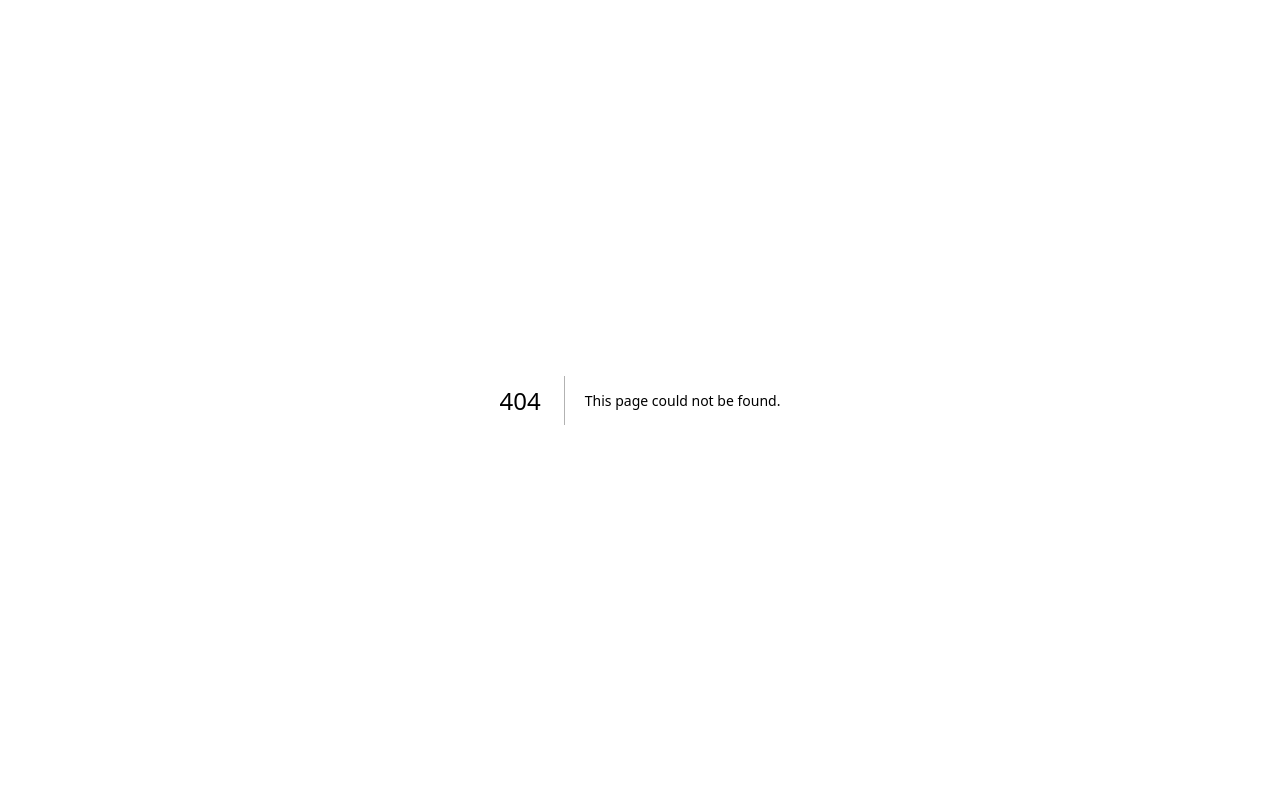
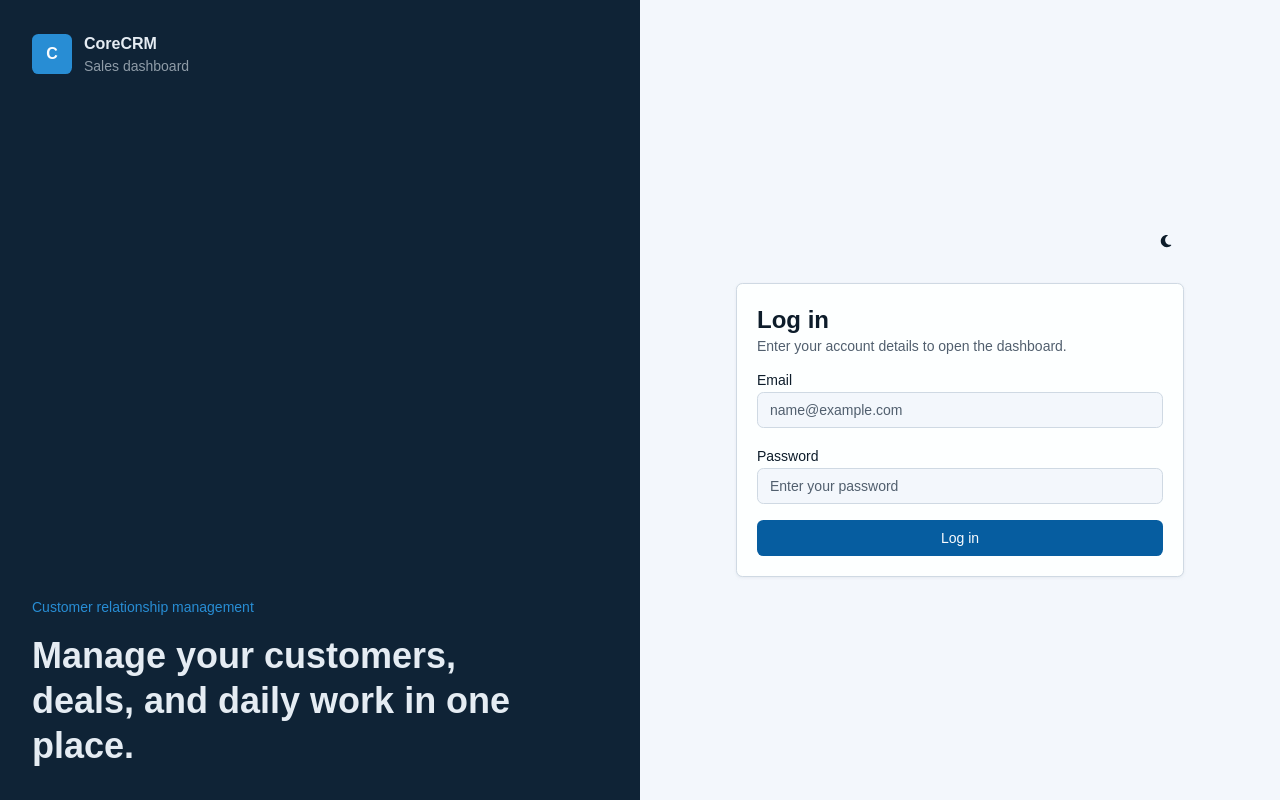
Before and after one commit to Alilool/CRM-System, a Next.js app: page /login in a window 1280 px wide. Before the commit this address had no page. Built offline with nearby package versions, Linux system fonts and the light colour scheme.

Commit message:
feat: implement login page and form, add theme toggle component, and update styles

```diff
--- /dev/null
+++ b/app/(auth)/login/page.tsx
@@ -0,0 +1,60 @@
+import { ThemeToggle } from "@/components/layout/theme-toggle";
+import {
+  Card,
+  CardContent,
+  CardDescription,
+  CardHeader,
+  CardTitle,
+} from "@/components/ui/card";
+import { LoginForm } from "@/components/auth/login-form";
+
+export default function LoginPage() {
+  return (
+    <main className="min-h-screen bg-background">
+      <div className="flex min-h-screen">
+        <section className="hidden flex-1 bg-sidebar p-8 text-sidebar-foreground lg:flex lg:flex-col lg:justify-between">
+          <div className="flex items-center gap-3">
+            <div className="flex h-10 w-10 items-center justify-center rounded-md bg-sidebar-primary font-semibold text-sidebar-primary-foreground">
+              C
+            </div>
+            <div>
+              <p className="font-semibold">CoreCRM</p>
+              <p className="text-sm text-sidebar-foreground/60">
+                Sales dashboard
+              </p>
+            </div>
+          </div>
+
+          <div className="max-w-lg">
+            <p className="mb-4 text-sm font-medium text-sidebar-primary">
+              Customer relationship management
+            </p>
+            <h1 className="text-4xl font-semibold leading-tight">
+              Manage your customers, deals, and daily work in one place.
+            </h1>
+          </div>
+        </section>
+
+        <section className="flex flex-1 items-center justify-center p-4 sm:p-8">
+          <div className="w-full max-w-md">
+            <div className="mb-6 flex justify-end">
+              <ThemeToggle />
+            </div>
+
+            <Card>
+              <CardHeader>
+                <CardTitle className="text-2xl">Log in</CardTitle>
+                <CardDescription>
+                  Enter your account details to open the dashboard.
+                </CardDescription>
+              </CardHeader>
+              <CardContent>
+                <LoginForm />
+              </CardContent>
+            </Card>
+          </div>
+        </section>
+      </div>
+    </main>
+  );
+}
--- a/app/globals.css
+++ b/app/globals.css
@@ -63,7 +63,7 @@
   --muted-foreground: oklch(0.48 0.03 250);
   --accent: oklch(0.91 0.04 250);
   --accent-foreground: oklch(0.28 0.055 250);
-  --destructive: oklch(0.4 0.04 250);
+  --destructive: oklch(0.64 0.2 25);
   --border: oklch(0.88 0.018 248);
   --input: oklch(0.88 0.018 248);
   --ring: oklch(0.58 0.11 250);
@@ -84,37 +84,37 @@
 }
 
 .dark {
-  --background: oklch(0.145 0 0);
-  --foreground: oklch(0.985 0 0);
-  --card: oklch(0.205 0 0);
-  --card-foreground: oklch(0.985 0 0);
-  --popover: oklch(0.205 0 0);
-  --popover-foreground: oklch(0.985 0 0);
-  --primary: oklch(0.922 0 0);
-  --primary-foreground: oklch(0.205 0 0);
-  --secondary: oklch(0.269 0 0);
-  --secondary-foreground: oklch(0.985 0 0);
-  --muted: oklch(0.269 0 0);
-  --muted-foreground: oklch(0.708 0 0);
-  --accent: oklch(0.269 0 0);
-  --accent-foreground: oklch(0.985 0 0);
-  --destructive: oklch(0.704 0.191 22.216);
-  --border: oklch(1 0 0 / 10%);
-  --input: oklch(1 0 0 / 15%);
-  --ring: oklch(0.556 0 0);
-  --chart-1: oklch(0.87 0 0);
-  --chart-2: oklch(0.556 0 0);
-  --chart-3: oklch(0.439 0 0);
-  --chart-4: oklch(0.371 0 0);
-  --chart-5: oklch(0.269 0 0);
-  --sidebar: oklch(0.205 0 0);
-  --sidebar-foreground: oklch(0.985 0 0);
-  --sidebar-primary: oklch(0.488 0.243 264.376);
-  --sidebar-primary-foreground: oklch(0.985 0 0);
-  --sidebar-accent: oklch(0.269 0 0);
-  --sidebar-accent-foreground: oklch(0.985 0 0);
-  --sidebar-border: oklch(1 0 0 / 10%);
-  --sidebar-ring: oklch(0.556 0 0);
+  --background: oklch(0.18 0.035 250);
+  --foreground: oklch(0.95 0.012 248);
+  --card: oklch(0.23 0.035 250);
+  --card-foreground: oklch(0.95 0.012 248);
+  --popover: oklch(0.23 0.035 250);
+  --popover-foreground: oklch(0.95 0.012 248);
+  --primary: oklch(0.66 0.13 245);
+  --primary-foreground: oklch(0.15 0.03 250);
+  --secondary: oklch(0.3 0.035 250);
+  --secondary-foreground: oklch(0.94 0.012 248);
+  --muted: oklch(0.29 0.03 250);
+  --muted-foreground: oklch(0.72 0.02 248);
+  --accent: oklch(0.34 0.045 250);
+  --accent-foreground: oklch(0.96 0.012 248);
+  --destructive: oklch(0.64 0.2 25);
+  --border: oklch(0.36 0.03 250);
+  --input: oklch(0.36 0.03 250);
+  --ring: oklch(0.66 0.13 245);
+  --chart-1: oklch(0.66 0.13 245);
+  --chart-2: oklch(0.68 0.08 215);
+  --chart-3: oklch(0.65 0.07 170);
+  --chart-4: oklch(0.72 0.08 260);
+  --chart-5: oklch(0.58 0.06 250);
+  --sidebar: oklch(0.14 0.03 250);
+  --sidebar-foreground: oklch(0.94 0.012 248);
+  --sidebar-primary: oklch(0.66 0.13 245);
+  --sidebar-primary-foreground: oklch(0.15 0.03 250);
+  --sidebar-accent: oklch(0.24 0.04 250);
+  --sidebar-accent-foreground: oklch(0.96 0.012 248);
+  --sidebar-border: oklch(0.29 0.03 250);
+  --sidebar-ring: oklch(0.66 0.13 245);
 }
 
 @layer base {
--- a/app/layout.tsx
+++ b/app/layout.tsx
@@ -10,8 +10,21 @@ export default function RootLayout({
   children,
 }: Readonly<{ children: React.ReactNode }>) {
   return (
-    <html lang="en" className="h-full antialiased">
-      <body className="flex min-h-full flex-col">{children}</body>
+    <html lang="en" className="h-full antialiased" suppressHydrationWarning>
+      <body className="flex min-h-full flex-col">
+        <script
+          dangerouslySetInnerHTML={{
+            __html: `
+              const theme = localStorage.getItem("theme");
+              const prefersDark = window.matchMedia("(prefers-color-scheme: dark)").matches;
+              if (theme === "dark" || (!theme && prefersDark)) {
+                document.documentElement.classList.add("dark");
+              }
+            `,
+          }}
+        />
+        {children}
+      </body>
     </html>
   );
 }
--- a/app/page.tsx
+++ b/app/page.tsx
@@ -1,5 +1,5 @@
 import { redirect } from "next/navigation"
 
 export default function HomePage() {
-  redirect("/dashboard")
+  redirect("/login")
 }
--- /dev/null
+++ b/components/auth/login-form.tsx
@@ -0,0 +1,91 @@
+"use client";
+
+import { useState } from "react";
+import { useRouter } from "next/navigation";
+
+import { Button } from "@/components/ui/button";
+import { Input } from "@/components/ui/input";
+
+type FormErrors = {
+  email?: string;
+  password?: string;
+};
+
+function LoginForm() {
+  const router = useRouter();
+  const [email, setEmail] = useState("");
+  const [password, setPassword] = useState("");
+  const [errors, setErrors] = useState<FormErrors>({});
+
+  function validateForm() {
+    const nextErrors: FormErrors = {};
+
+    if (!email) {
+      nextErrors.email = "Email is required.";
+    } else if (!email.includes("@")) {
+      nextErrors.email = "Enter a valid email address.";
+    }
+
+    if (!password) {
+      nextErrors.password = "Password is required.";
+    } else if (password.length < 6) {
+      nextErrors.password = "Password must be at least 6 characters.";
+    }
+
+    setErrors(nextErrors);
+
+    return Object.keys(nextErrors).length === 0;
+  }
+
+  function handleSubmit(event: React.FormEvent<HTMLFormElement>) {
+    event.preventDefault();
+
+    const isValid = validateForm();
+
+    if (isValid) {
+      router.push("/dashboard");
+    }
+  }
+
+  return (
+    <form className="space-y-4" onSubmit={handleSubmit}>
+      <div className="space-y-2">
+        <label htmlFor="email" className="text-sm font-medium">
+          Email
+        </label>
+        <Input
+          id="email"
+          type="input"
+          placeholder="name@example.com"
+          value={email}
+          onChange={(event) => setEmail(event.target.value)}
+        />
+        {errors.email && (
+          <p className="text-sm text-destructive">{errors.email}</p>
+        )}
+      </div>
+
+      <div className="space-y-2">
+        <label htmlFor="password" className="text-sm font-medium">
+          Password
+        </label>
+        <Input
+          id="password"
+          type="password"
+          placeholder="Enter your password"
+          value={password}
+          onChange={(event) => setPassword(event.target.value)}
+        />
+        {errors.password && (
+          <p className="text-sm text-destructive">{errors.password}</p>
+        )}
+      </div>
+
+      <Button type="submit" className="w-full">
+        Log in
+      </Button>
+    </form>
+  );
+}
+
+export { LoginForm };
--- a/components/layout/navbar.tsx
+++ b/components/layout/navbar.tsx
@@ -2,6 +2,7 @@ import Link from "next/link";
 import { FaBell, FaMagnifyingGlass } from "react-icons/fa6";
 
 import { navItems } from "@/components/layout/sidebar";
+import { ThemeToggle } from "@/components/layout/theme-toggle";
 import { Button } from "@/components/ui/button";
 
 function Navbar() {
@@ -20,6 +21,7 @@ function Navbar() {
           <Button variant="ghost" size="icon" aria-label="Notifications">
             <FaBell />
           </Button>
+          <ThemeToggle />
           <Link
             href="/settings"
             className="hidden rounded-md border border-border px-3 py-2 text-sm font-medium hover:bg-muted sm:block"
--- a/components/layout/sidebar.tsx
+++ b/components/layout/sidebar.tsx
@@ -27,7 +27,7 @@ function Sidebar() {
   return (
     <aside className="hidden w-64 border-r border-sidebar-border bg-sidebar px-4 py-5 text-sidebar-foreground md:block">
       <Link href="/dashboard" className="mb-8 flex items-center gap-3">
-        <div className="flex h-9 w-9 items-center justify-center rounded-md bg-sidebar-primary text-sm font-semibold text-sidebar-primary-foreground shadow-sm">
+        <div className="flex h-9 w-9 items-center justify-center rounded-md bg-sidebar-primary text-sm font-semibold text-[#fafcfe] shadow-sm">
           C
         </div>
         <div>
--- /dev/null
+++ b/components/layout/theme-toggle.tsx
@@ -0,0 +1,29 @@
+"use client";
+
+import { FaMoon, FaSun } from "react-icons/fa6";
+
+import { Button } from "@/components/ui/button";
+
+function ThemeToggle() {
+  function toggleTheme() {
+    const html = document.documentElement;
+    const nextTheme = html.classList.contains("dark") ? "light" : "dark";
+
+    html.classList.toggle("dark", nextTheme === "dark");
+    localStorage.setItem("theme", nextTheme);
+  }
+
+  return (
+    <Button
+      variant="ghost"
+      size="icon"
+      aria-label="Toggle theme"
+      onClick={toggleTheme}
+    >
+      <FaMoon className="dark:hidden" />
+      <FaSun className="hidden dark:block" />
+    </Button>
+  );
+}
+
+export { ThemeToggle };
```
